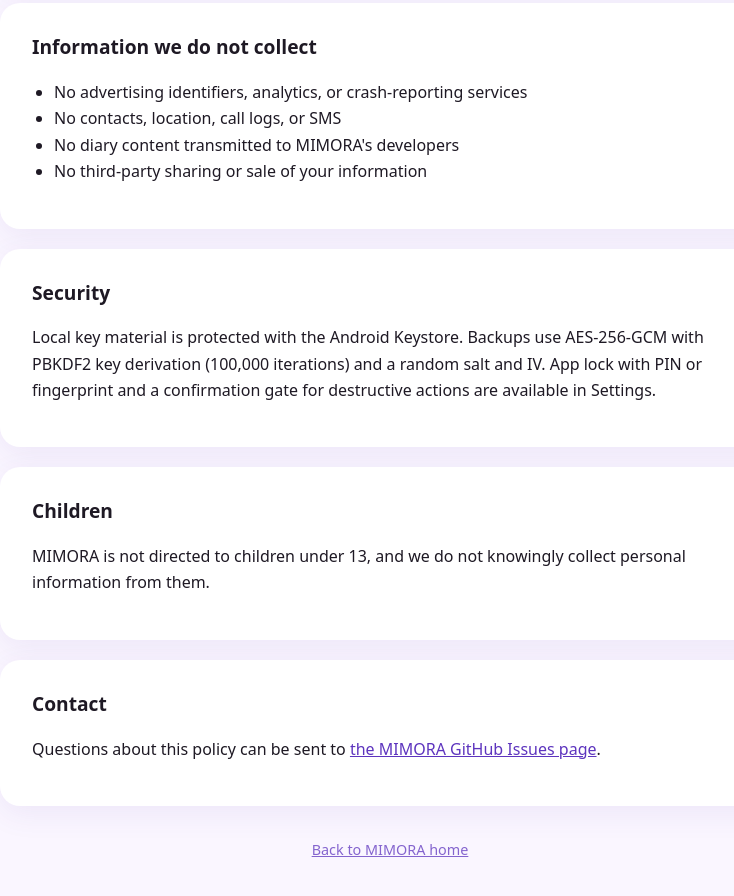
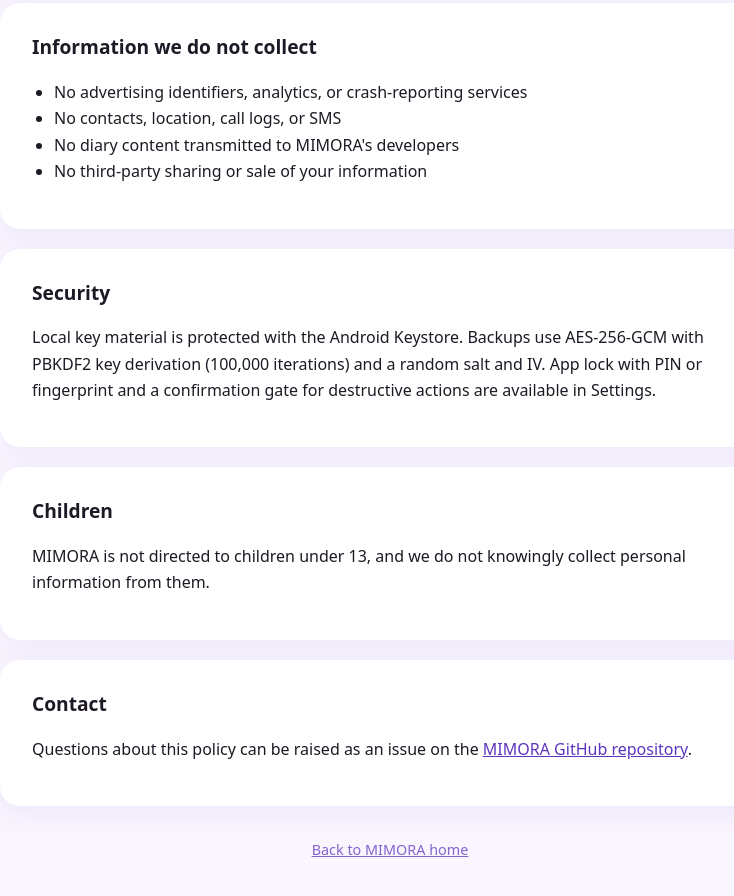
Before and after one commit to iamrony27/mimora-site, a plain HTML site: page privacy.html in a window 1280 px wide. Shown: the part 1381-2277 px from the top of the page, without its empty margins (250-984 px from the left). Drawn offline with Linux system fonts and the light colour scheme.

Commit message:
Remove personal email from privacy policy

```diff
--- a/privacy.html
+++ b/privacy.html
@@ -91,7 +91,7 @@
 
     <section class="card">
       <h2>Contact</h2>
-      <p>Questions about this policy can be sent to <a href="mailto:the MIMORA GitHub Issues page">the MIMORA GitHub Issues page</a>.</p>
+      <p>Questions about this policy can be raised as an issue on the <a href="https://github.com/iamrony27/mimora-site/issues">MIMORA GitHub repository</a>.</p>
     </section>
 
     <footer><p><a href="index.html">Back to MIMORA home</a></p></footer>
```
